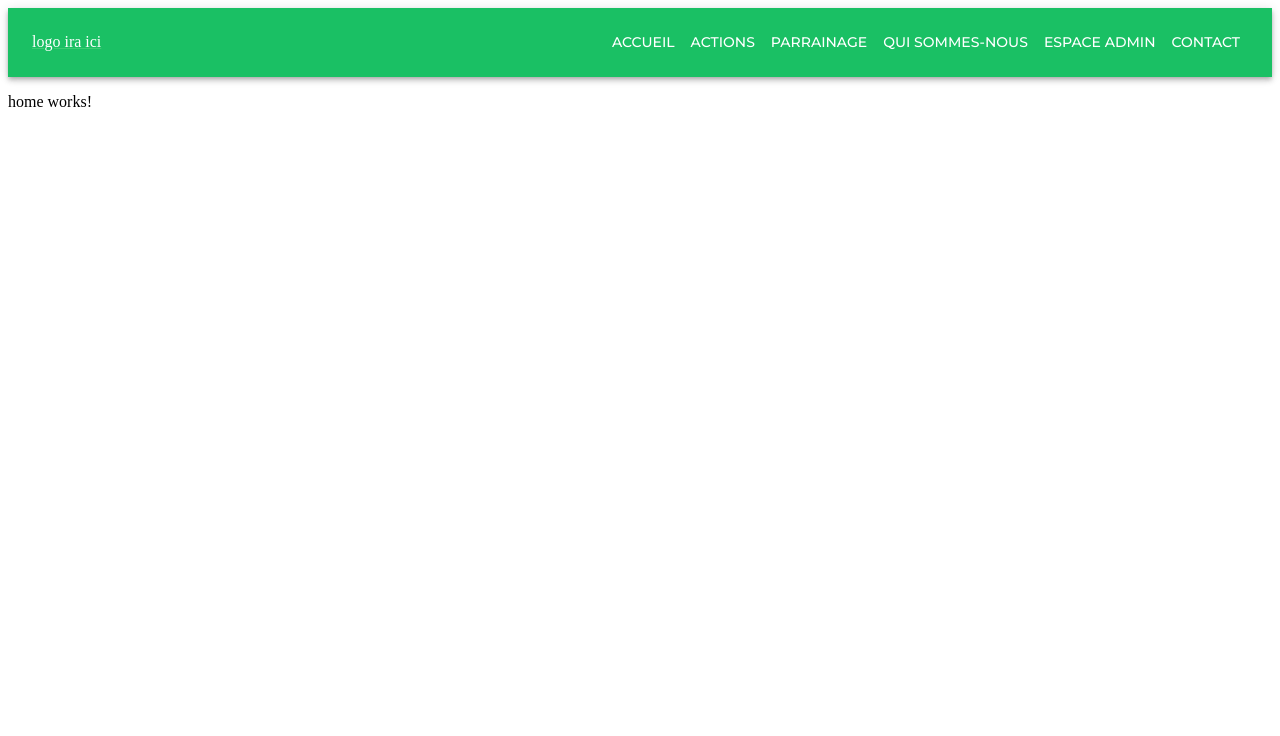
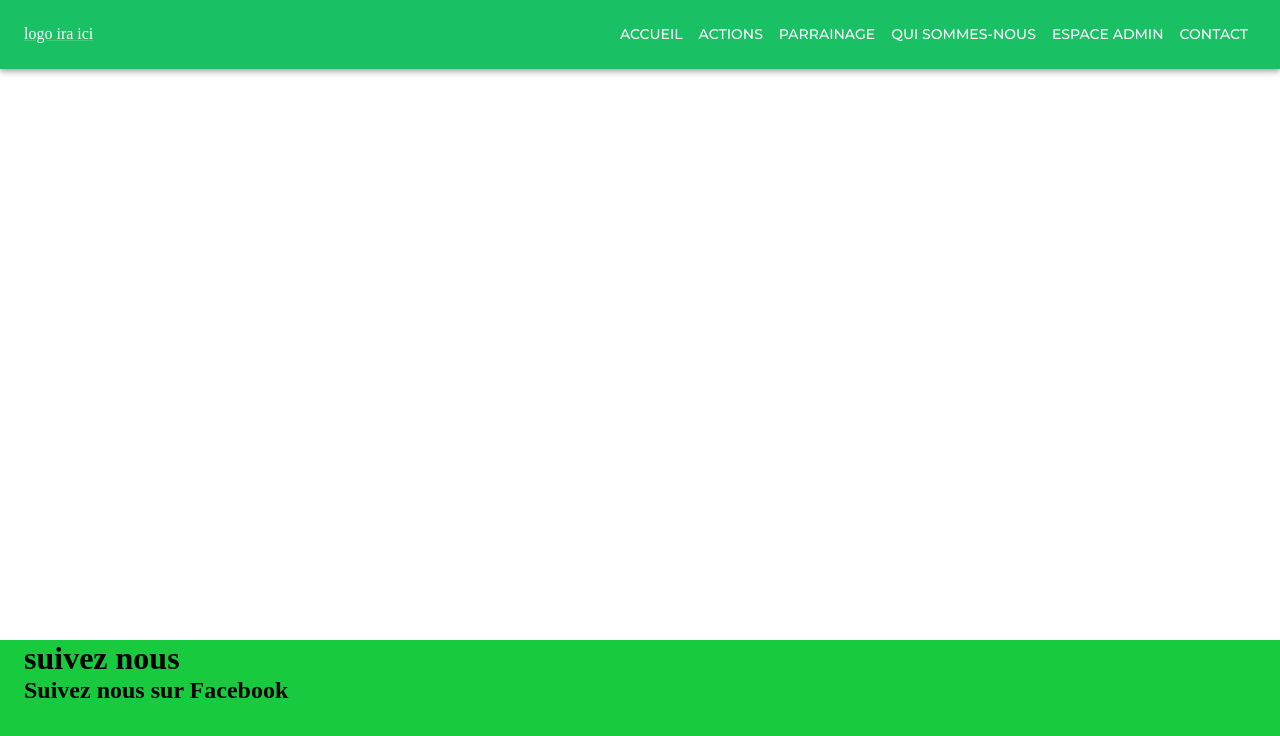
Before and after one commit to borisbecode/Swartz-5-Client-Ensemble-GNO-Far, a React (Create React App) app in the folder app/: page /home in a window 1280 px wide. Shown: the top 736 px of the page. Built offline with nearby package versions, Linux system fonts and the light colour scheme.

Commit message:
boris footer

```diff
--- a/app/src/App.js
+++ b/app/src/App.js
@@ -9,14 +9,14 @@ import React, { Component } from "react";
 import Signup from "./components/Signup/Signup";
 import Login from "./components/Login/Login";
 import Main from "./components/Main/Main";
-import Box from '@mui/material/Box';
+import Box from "@mui/material/Box";
 import Header from "./components/Header/Header";
 
 function App() {
   const user = localStorage.getItem("token");
 
   return (
-    <Box className="App" >
+    <Box className="App">
       <Header />
       <Routes>
         {user && <Route path="/" exact element={<Main />} />}
--- /dev/null
+++ b/app/src/components/Footer/Footer.css
@@ -0,0 +1,11 @@
+#footer {
+  position: absolute;
+  bottom: 0;
+  width: 100%;
+  height: 20vh;
+  background: #18cb3e;
+}
+* {
+  margin: 0;
+  padding: 0;
+}
--- /dev/null
+++ b/app/src/components/Footer/Footer.jsx
@@ -0,0 +1,25 @@
+import React from "react";
+import "./Footer.css";
+import Box from "@mui/material/Box";
+import Container from "@mui/material/Container";
+import Grid from "@mui/material/Grid";
+
+function Footer() {
+  return (
+    <div>
+      <Container id="footer" maxWidth="xl">
+        <Grid item xs={4}>
+          {" "}
+          <h1>suivez nous</h1>{" "}
+        </Grid>
+
+        <Grid item xs={4}>
+          {" "}
+          <h2>Suivez nous sur Facebook </h2>
+        </Grid>
+      </Container>
+    </div>
+  );
+}
+
+export default Footer;
--- a/app/src/pages/home.jsx
+++ b/app/src/pages/home.jsx
@@ -1,5 +1,12 @@
 import React from "react";
+import Footer from "../components/Footer/Footer";
 
-const Home = () => <p>home works!</p>;
+function home() {
+  return (
+    <div>
+      <Footer />
+    </div>
+  );
+}
 
-export default Home;
+export default home;
```
Lines whose indentation alone changed are shown as unchanged.
